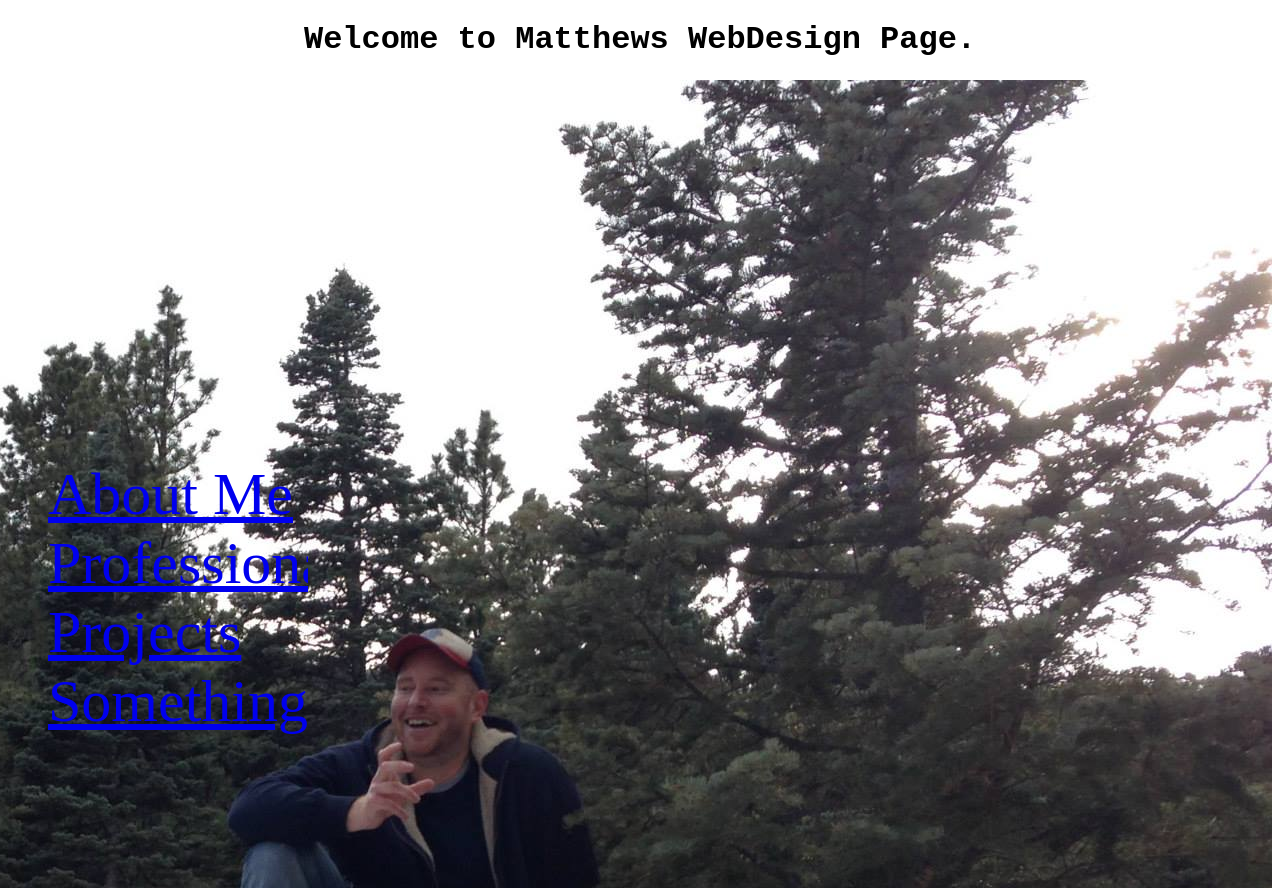
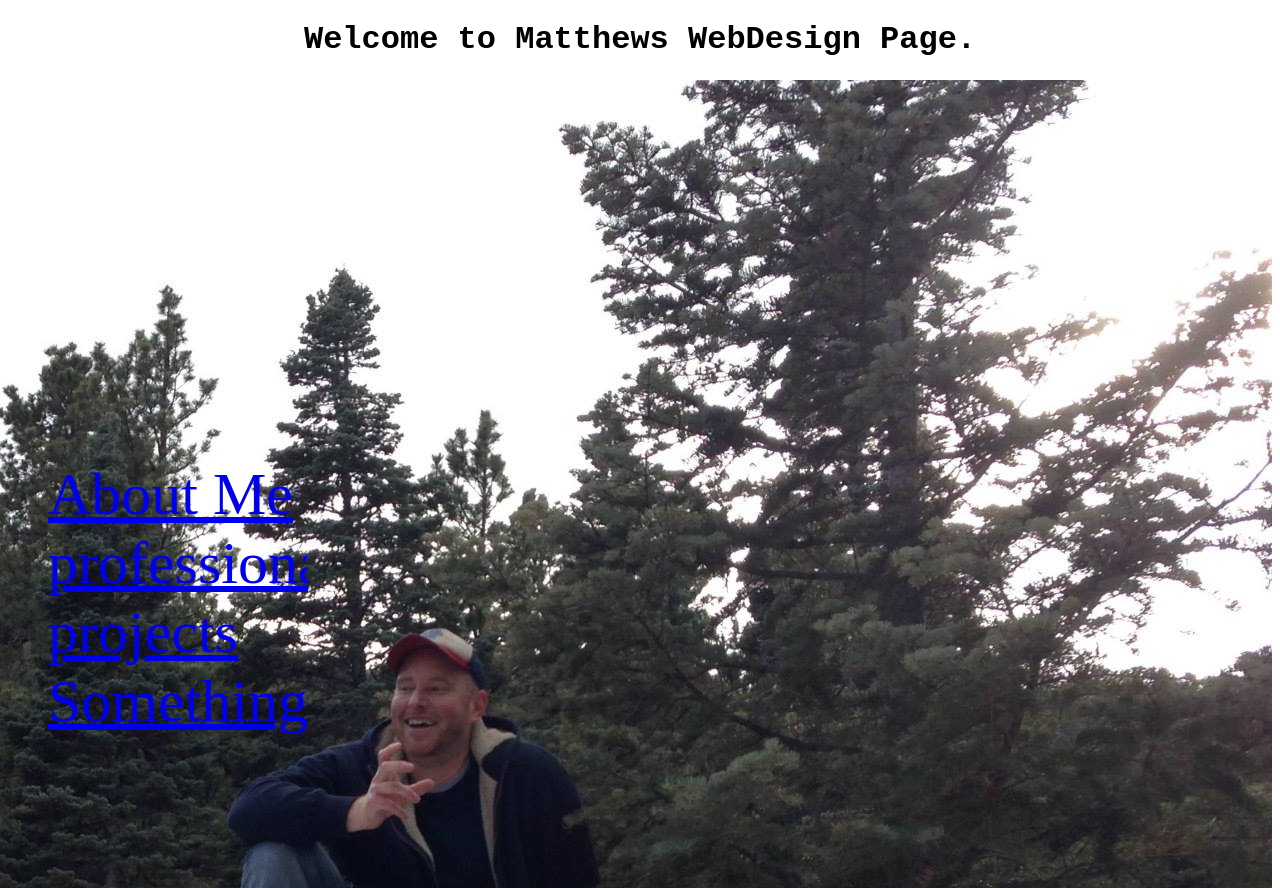
Before and after one commit to MatthewJbelcher7/Matthew-Belcher, a plain HTML site: page index1.html in a window 1280 px wide. Shown: the top 888 px of the page. Drawn offline with Linux system fonts and the light colour scheme.

Commit message:
rename index.HTML to index1.html

```diff
--- a/index.HTML
+++ b/index1.html
@@ -10,8 +10,8 @@
     <div class="Sidebar">
       <ul>
         <a href="about-me.html">About Me</a>
-        <a href="Professional.html">Professional</a>
-        <a href="Projects.html">Projects</a>
+        <a href="professional.html">professional</a>
+        <a href="projects.html">projects</a>
         <a href="#">Something</a>
       </ul>
     </div>
```
